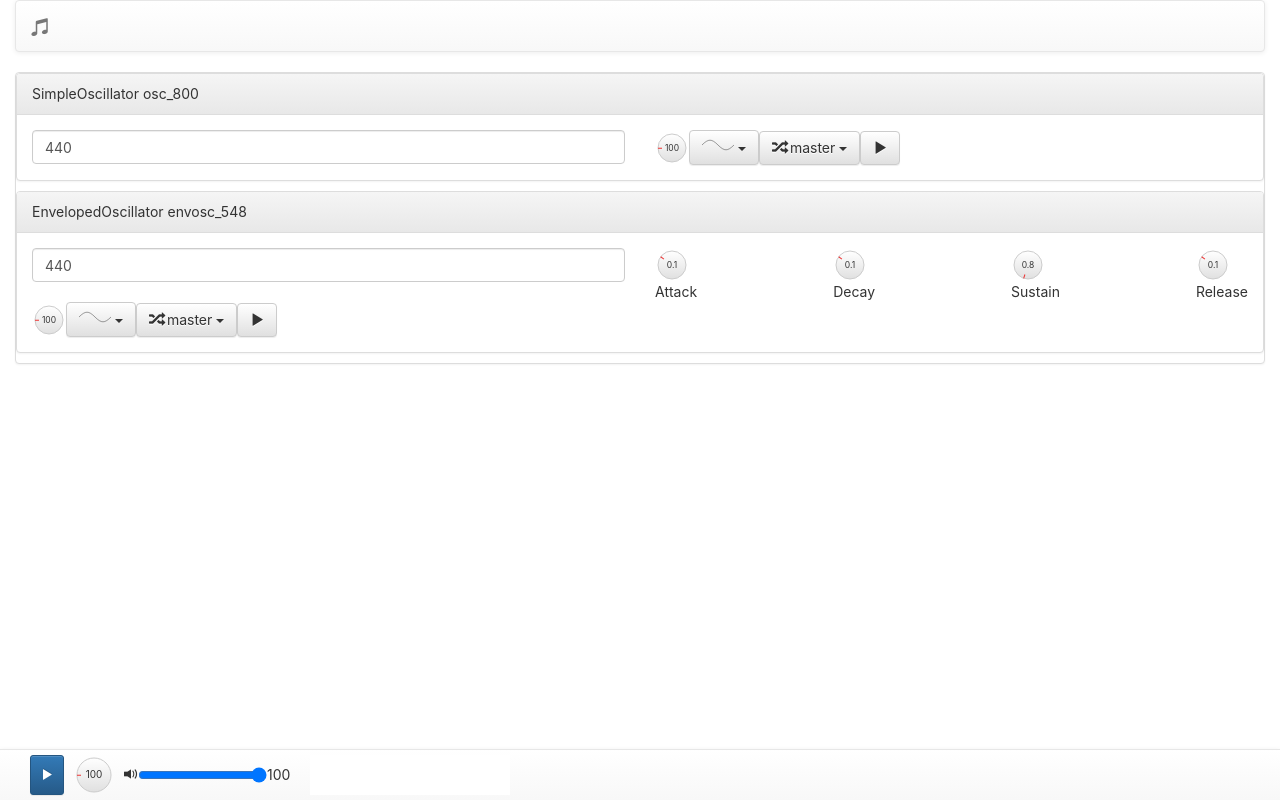
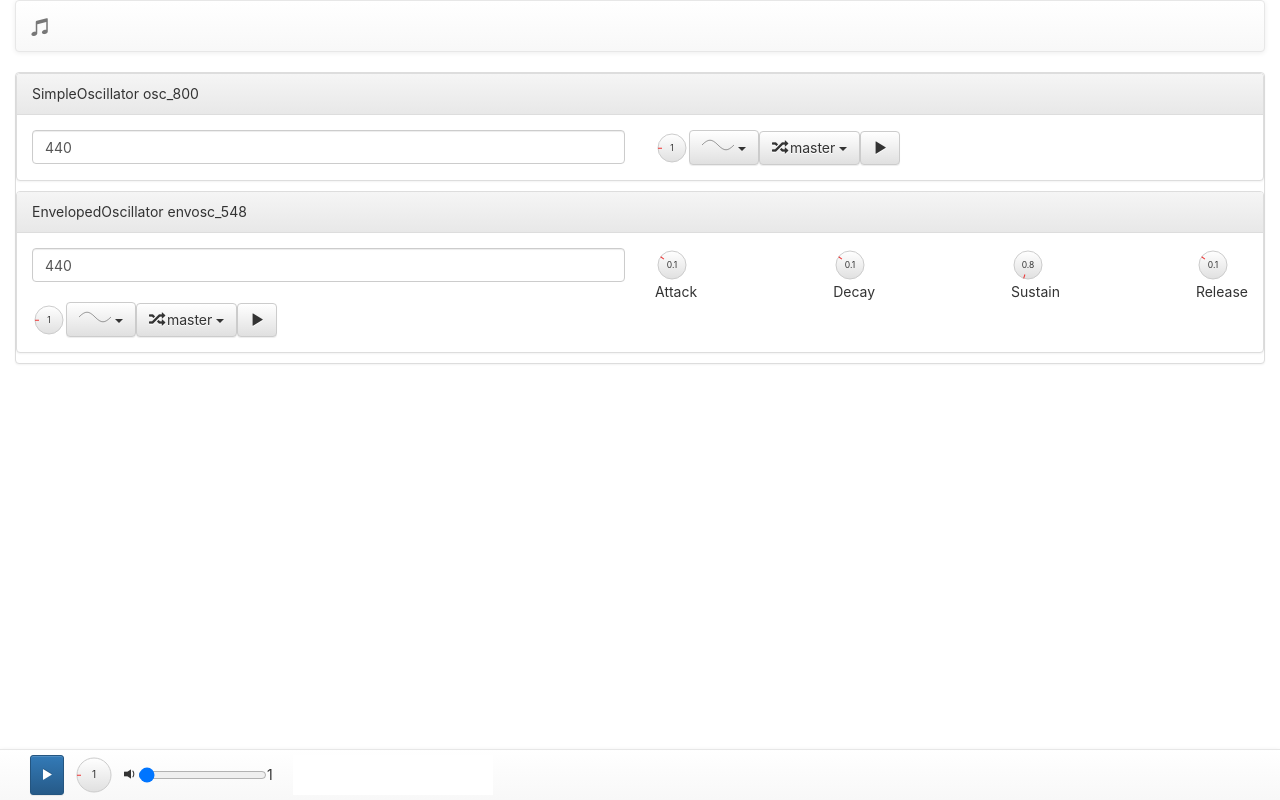
Before and after one commit to alexiusp/audioapi-playground, a React (Create React App) app: page / in a window 1280 px wide. Built offline with nearby package versions, Linux system fonts and the light colour scheme.

Commit message:
volume set to range [0..1] for UI too

```diff
--- a/src/master/masterMixer.tsx
+++ b/src/master/masterMixer.tsx
@@ -112,11 +112,16 @@ export class MasterMixerComponent extends React.Component<Props> {
             onClick={this.playToggle}>
             <Glyphicon glyph="play" />
           </Button>
-          <RoundKnob value={this.props.volume} onUpdate={this.props.onVolumeChange} />
+          <RoundKnob
+            min={0}
+            max={1}
+            step={0.01}
+            value={this.props.volume}
+            onUpdate={this.props.onVolumeChange} />
           <VolumeControl
             volume={this.props.volume}
             onVolumeChange={this.props.onVolumeChange}
-            className="mixer-control"/>
+            className="mixer-control" />
           <div className="mixer-control">
             <canvas id="master-visualizer" ref={this.canvas} />
           </div>
--- a/src/models/master.ts
+++ b/src/models/master.ts
@@ -38,7 +38,7 @@ export class MasterMixer extends BaseAudioDevice implements IMasterMixer {
 
   public setVolume(volume: Level) {
     console.log('setVolume', volume);
-    this.gain.gain.setValueAtTime(volume / 100, this.context.currentTime);
+    this.gain.gain.setValueAtTime(volume, this.context.currentTime);
   }
 
   public play(volume: Level = 1) {
--- a/src/rack/instruments/envelopedOscillator.tsx
+++ b/src/rack/instruments/envelopedOscillator.tsx
@@ -106,7 +106,13 @@ export function EnvelopedOscillatorUI(props: Props) {
         </Row>
         <Row>
           <Col xs={6}>
-            <RoundKnob radius={17} value={osc.volume} onUpdate={props.onChangeVolume} />
+            <RoundKnob
+              radius={17}
+              min={0}
+              max={1}
+              step={0.01}
+              value={osc.volume}
+              onUpdate={props.onChangeVolume} />
             <WaveSelector id={osc.id} selected={osc.oscillatorType} onSelect={props.onSetOscType} />
             <OutputSelector
               id={`${osc.id}-output-select`}
--- a/src/rack/instruments/simpleOscillator.tsx
+++ b/src/rack/instruments/simpleOscillator.tsx
@@ -5,7 +5,7 @@ import { Dispatch } from 'redux';
 
 import Rack from '../../models/instrumentsRack';
 import SimpleOscillator from '../../models/instruments/simpleOscillator';
-import { ID, IOutput, IInput } from '../../models/base';
+import { ID, IOutput, IInput, Level } from '../../models/base';
 import { Callback, DataCallback, OscillatorType } from '../../models/types';
 import { getInstrument, getOutputs } from '../../store/instruments/selectors';
 import IState from '../../store/state';
@@ -51,7 +51,13 @@ export function SimpleOscillatorUI(props: Props) {
               onChange={(e) => props.onChangeFrequency(parseFloat((e.target as HTMLInputElement).value))} />
           </Col>
           <Col xs={6}>
-            <RoundKnob radius={17} value={osc.volume} onUpdate={props.onChangeVolume} />
+            <RoundKnob
+              radius={17}
+              min={0}
+              max={1}
+              step={0.01}
+              value={osc.volume}
+              onUpdate={props.onChangeVolume} />
             <WaveSelector id={osc.id} selected={osc.oscillatorType} onSelect={props.onSetOscType} />
             <OutputSelector
               id={`${osc.id}-output-select`}
@@ -81,9 +87,9 @@ export const mapDispatchToProps = (dispatch: Dispatch, ownProps: OwnProps) => {
     onPlay: () => dispatch(startPlayInstrumentAction(id)),
     onStop: () => dispatch(stopPlayInstrumentAction(id)),
     onSelectOutput: (output: ID) => dispatch(setOutputInstrumentAction(id, output)),
-    onChangeVolume: (volume: number) => dispatch(changeVolumeInstrumentAction(id, volume)),
+    onChangeVolume: (volume: Level) => dispatch(changeVolumeInstrumentAction(id, volume)),
     onSetOscType: (type: OscillatorType) => dispatch(setOscillatorTypeInstrumentAction(id, type)),
-    onChangeFrequency: (volume: number) => dispatch(setOscillatorFrequencyInstrumentAction(id, volume)),
+    onChangeFrequency: (freq: number) => dispatch(setOscillatorFrequencyInstrumentAction(id, freq)),
   }
 }
 
--- a/src/store/index.ts
+++ b/src/store/index.ts
@@ -20,7 +20,7 @@ store.dispatch(addInstrumentAction({
   instrument: InstrumentEnum.SimpleOscillator,
   type: "Output",
   output: 'master',
-  volume: 100,
+  volume: 1,
   oscillatorType: 'sine',
   frequency: 440,
 } as ISimpleOscillator))
@@ -29,7 +29,7 @@ store.dispatch(addInstrumentAction({
   instrument: InstrumentEnum.EnvelopedOscillator,
   type: "Output",
   output: 'master',
-  volume: 100,
+  volume: 1,
   oscillatorType: 'sine',
   frequency: 440,
   envelope: {
--- a/src/store/instruments/saga.ts
+++ b/src/store/instruments/saga.ts
@@ -39,7 +39,7 @@ export function* instrumentSetOutputSaga(action: ISetOutputInstrumentAction) {
 export function* instrumentSetVolumeSaga(action: IChangeVolumeInstrumentAction) {
   const { id, volume } = action.payload;
   const instrument = yield Rack.getInstrument(id);
-  instrument.volume = volume / 100;
+  instrument.volume = volume;
 }
 
 export function* instrumentSetOscillatorTypeSaga(action: ISetOscillatorTypeInstrumentAction) {
--- a/src/store/master/reducer.ts
+++ b/src/store/master/reducer.ts
@@ -2,7 +2,7 @@ import IMasterState from './state';
 import { MasterAction, MASTER_PLAY_START, MASTER_PLAY_STOP, MASTER_VOLUME_CHANGE } from './actions';
 
 export const initialMasterState: IMasterState = {
-  volume: 100,
+  volume: 1,
   playing: false,
 }
 
```
